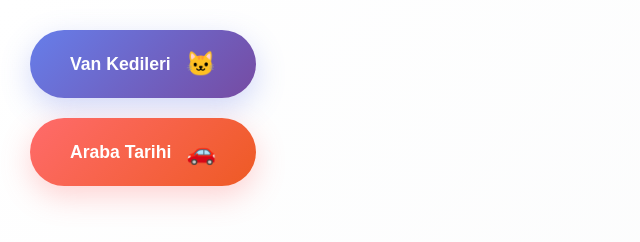
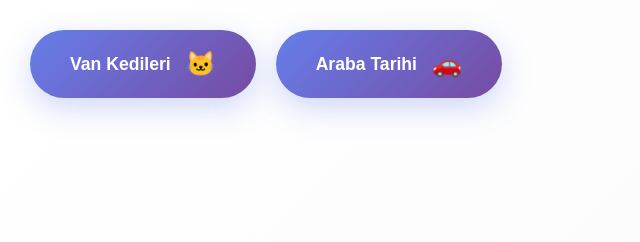
Before and after one commit to deniz79/sizs-leleyin, a plain HTML site: page index.html in a window 1280 px wide. Shown: the whole page, without its empty margins (0-640 px from the left). Drawn offline with Linux system fonts and the light colour scheme.

Commit message:
Car button düzeltildi - Van kedi button ile aynı stil ve yan yana düzen

```diff
--- a/styles.css
+++ b/styles.css
@@ -41,7 +41,7 @@ body {
     top: 30px;
     left: 30px;
     display: flex;
-    flex-direction: column;
+    flex-direction: row;
     gap: 20px;
     z-index: 1000;
 }
@@ -74,7 +74,7 @@ body {
 }
 
 .car-button {
-    background: linear-gradient(135deg, #ff6b6b 0%, #ee5a24 100%);
+    background: linear-gradient(135deg, #667eea 0%, #764ba2 100%);
     border: none;
     border-radius: 50px;
     padding: 20px 40px;
@@ -83,7 +83,7 @@ body {
     font-weight: 600;
     cursor: pointer;
     transition: all 0.3s ease;
-    box-shadow: 0 10px 30px rgba(255, 107, 107, 0.3);
+    box-shadow: 0 10px 30px rgba(102, 126, 234, 0.3);
     overflow: hidden;
     display: flex;
     align-items: center;
@@ -93,7 +93,7 @@ body {
 
 .car-button:hover {
     transform: translateY(-5px);
-    box-shadow: 0 15px 40px rgba(255, 107, 107, 0.4);
+    box-shadow: 0 15px 40px rgba(102, 126, 234, 0.4);
 }
 
 .car-button:active {
```
